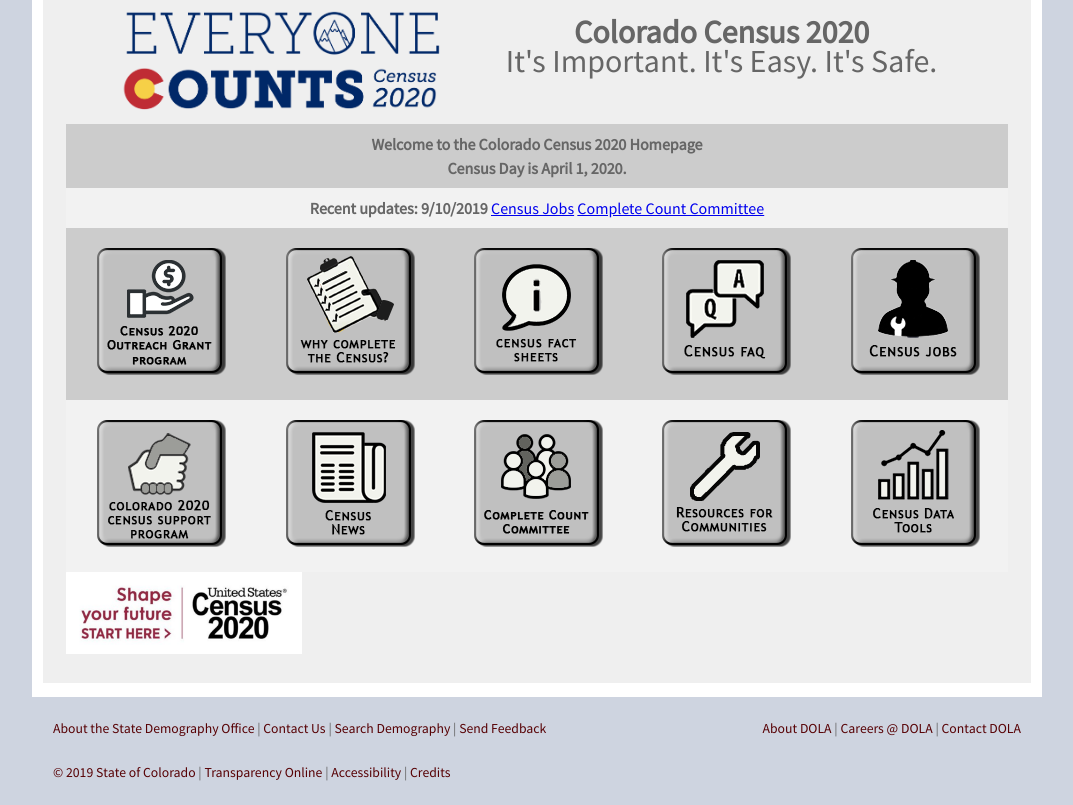
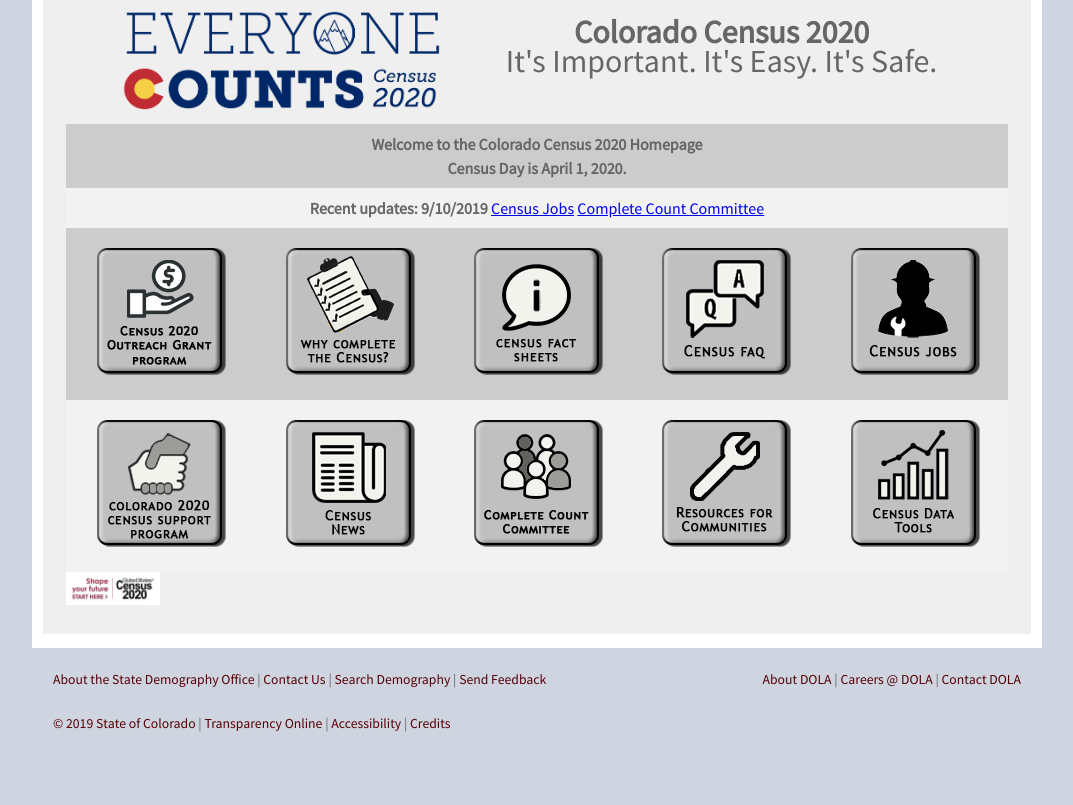
Before and after one commit to TBleess/Website_New, a Jekyll site: the page built from pages/5_CensusACS/census_2020_main.html, in a window 1280 px wide. Shown: the part 990-1795 px from the top of the page, without its empty margins (103-1176 px from the left). Built offline with Jekyll 4.4.1, drawn with Linux system fonts in a browser that asks for light colours; after the commit the page ends 1746 px from its top, so only the background shows below that.

Commit message:
Update census_2020_main.html

```diff
--- a/pages/5_CensusACS/census_2020_main.html
+++ b/pages/5_CensusACS/census_2020_main.html
@@ -281,7 +281,7 @@
 </div>
 <div>
 <a href='https:/www.2020census.gov/en'>
-<img src="/images/CB_Logo.png" alt="Access the 2020 Census Home Page" width="25%" height="25%"></img>
+<img src="/images/CB_Logo.png" alt="Access the 2020 Census Home Page" width="10%" height="10%"></img>
 </a>
 </div>
 </body>
```
